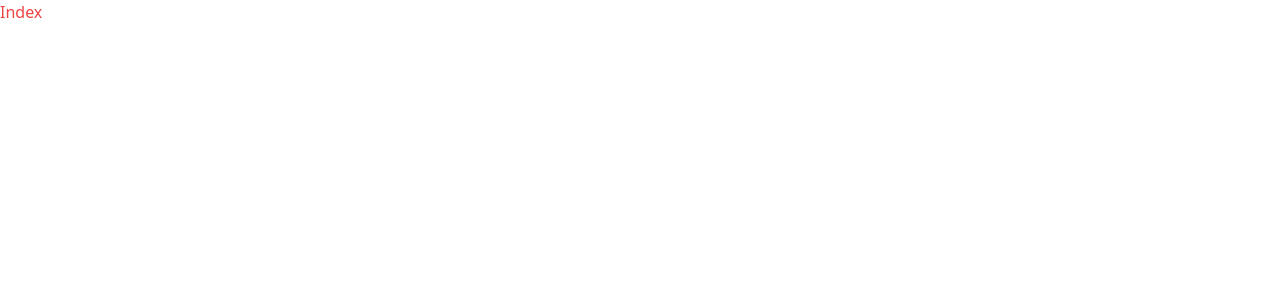
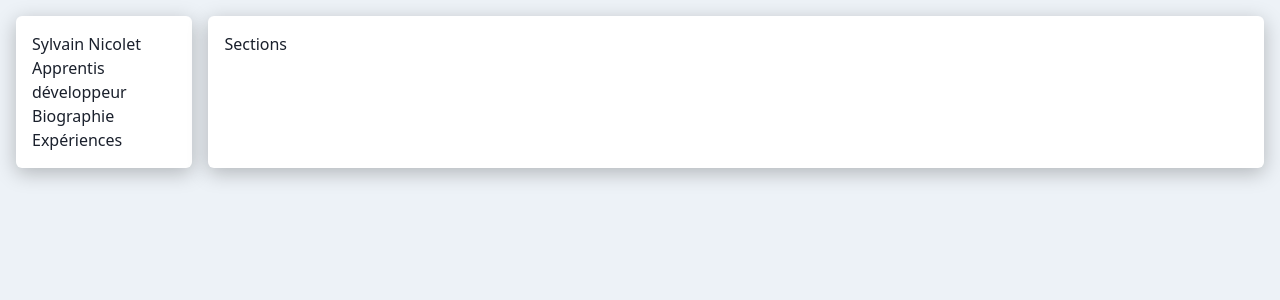
Before and after one commit to sylvainnicolet/cv-app, a Nuxt app: page / in a window 1280 px wide. Shown: the top 300 px of the page. Built offline with nearby package versions, Linux system fonts and the light colour scheme.

Commit message:
🎨 Implement Layout

```diff
--- /dev/null
+++ b/assets/_card.scss
@@ -0,0 +1,7 @@
+/* Card */
+.card {
+  box-shadow: 0 5px 20px 0 rgba(0,0,0,0.25);
+  @apply bg-lt_card_bg text-lt_text;
+  @apply rounded-md;
+  @apply p-4;
+}
--- /dev/null
+++ b/assets/custom.scss
@@ -0,0 +1,2 @@
+/* Import custom css */
+@import "_card.scss";
--- /dev/null
+++ b/components/navigation.vue
@@ -0,0 +1,17 @@
+<template>
+  <nav id="navigation" class="card">
+    <div id="navigation__header">
+      <h1>Sylvain Nicolet</h1>
+      <h2>Apprentis développeur</h2>
+    </div>
+
+    <ul>
+      <li>Biographie</li>
+      <li>Expériences</li>
+    </ul>
+  </nav>
+</template>
+
+<style lang="scss" scoped>
+
+</style>
--- a/pages/index.vue
+++ b/pages/index.vue
@@ -1,6 +1,30 @@
 <script lang="ts" setup>
 import '../assets/tailwind.scss'
+import '../assets/custom.scss'
+import Navigation from '@/components/navigation.vue'
 </script>
+
 <template>
-  <h1 class="text-red-500">Index</h1>
+  <div id="app">
+    <div class="layout">
+      <Navigation />
+      <div class="card w-full">
+        <h1>Sections</h1>
+      </div>
+    </div>
+  </div>
 </template>
+
+<style lang="scss">
+
+  #app {
+    @apply min-h-screen;
+    @apply p-4;
+    @apply bg-lt_bg;
+  }
+
+  .layout {
+    @apply flex flex-col md:flex-row;
+    @apply space-x-0 md:space-x-4 space-y-3 md:space-y-0;
+  }
+</style>
--- a/tailwind.config.js
+++ b/tailwind.config.js
@@ -1,3 +1,5 @@
+const colors = require('tailwindcss/colors')
+
 module.exports = {
   purge: [
     './components/**/*.{vue,js}',
@@ -8,7 +10,26 @@ module.exports = {
   ],
   darkMode: false, // or 'media' or 'class'
   theme: {
-    extend: {},
+    extend: {
+      colors: {
+        transparent: 'transparent',
+        current: 'currentColor',
+        black: colors.black,
+        white: colors.white,
+        gray: colors.trueGray,
+        indigo: colors.indigo,
+        red: colors.rose,
+        yellow: colors.amber,
+
+        // Light Theme
+        lt_bg: '#EDF2F7',
+        lt_text: '#1A202C',
+        lt_card_bg: '#fff',
+        lt_menu_text : '#1A202C',
+        lt_menu_hover_bg : '#EDF2F7',
+        lt_menu_hover_text : '#4A5568',
+      },
+    },
   },
   variants: {
     extend: {},
```
